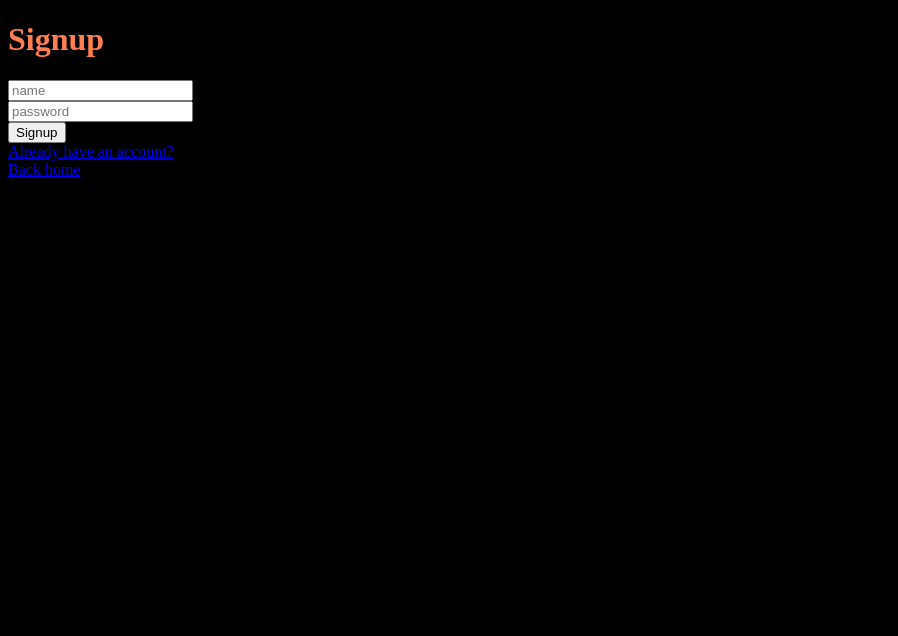
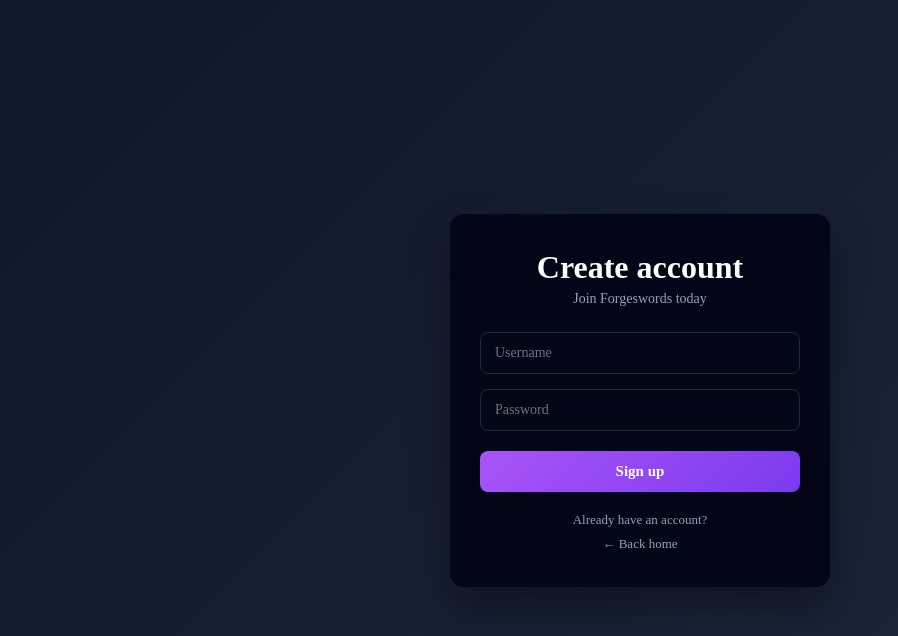
Before and after one commit to enderwaffles/teper, a Vue app in the folder frontend/vue/: page /signup in a window 1280 px wide. Shown: the top 636 px of the page, without its empty margins (0-898 px from the left). Built offline with nearby package versions, Linux system fonts and the light colour scheme.

Commit message:
Да так добавил стили

```diff
--- a/frontend/vue/src/App.vue
+++ b/frontend/vue/src/App.vue
@@ -1,18 +1,39 @@
-
 <template>
-    <RouterView />
+  <RouterView />
 </template>
 
 <script setup>
-
 </script>
 
 <style>
+/* ===== GLOBAL RESET ===== */
+* {
+  margin: 0;
+  padding: 0;
+  box-sizing: border-box;
+}
+
+/* ===== BASE ===== */
 body {
-    background-color: black;
-    color: white;
+  /* font-family: system-ui, -apple-system, BlinkMacSystemFont, "Segoe UI", Roboto, Arial, sans-serif; */
+
+  background: #111; /* темный приятный фон */
+  color: #e2e8f0;      /* мягкий белый */
 }
-h1 {
-    color: coral;
+
+/* Ссылки по умолчанию */
+a {
+  color: #94a3b8;
+  text-decoration: none;
+  transition: 0.2s;
+}
+
+a:hover {
+  color: white;
+}
+
+/* Чтобы inputs/buttons не выглядели по-разному на разных браузерах */
+input, button {
+  font: inherit;
 }
 </style>
--- a/frontend/vue/src/components/Header.vue
+++ b/frontend/vue/src/components/Header.vue
@@ -1,30 +1,148 @@
 <template>
-    <h1>Header</h1>
-    <div v-if="!auth.session">
-        <RouterLink to="/signup">Sign up </RouterLink>
-        <RouterLink to="/login">Login</RouterLink>
-        <br>
-    </div>
-    <div v-if="auth.session">
-        <!-- <RouterLink to="/">Logout</RouterLink> -->
-        <p>{{ auth.user }}</p>
-        <button type="button" v-on:click="logout">Logout</button>
-        <br>
-    </div>
-    <div>
-        <RouterLink to="/">Home </RouterLink>
-        <RouterLink to="/about">About </RouterLink>
-        <RouterLink to="/posts">Posts </RouterLink>
-        <RouterLink v-if="auth.session" to="/create_post">Create post</RouterLink>
-    </div>
+    <header class="header">
+
+        <!-- Лого -->
+        <div class="logo">
+            <h1>Forgeswords</h1>
+        </div>
+
+        <!-- Навигация -->
+        <nav class="nav">
+            <RouterLink class="nav-link" to="/">Home</RouterLink>
+            <RouterLink class="nav-link" to="/about">About</RouterLink>
+            <RouterLink class="nav-link" to="/posts">Posts</RouterLink>
+
+            <RouterLink v-if="auth.session" class="nav-link" to="/create_post">
+                Create post
+            </RouterLink>
+        </nav>
+
+        <!-- Авторизация -->
+        <div class="auth">
+            <template v-if="!auth.session">
+                <RouterLink class="auth-link signup-btn" to="/signup">
+                    Sign up
+                </RouterLink>
+                <RouterLink class="auth-link" to="/login">Login</RouterLink>
+            </template>
+
+            <template v-else>
+                <RouterLink class="auth-link" to="/profile">Profile</RouterLink>
+            </template>
+        </div>
+
+    </header>
 </template>
 
 <script setup>
-import { useAuthStore } from '@/stores/auth';
-const auth = useAuthStore();
+import { useAuthStore } from '@/stores/auth'
 
-function logout() {
-    auth.logout();
+const auth = useAuthStore()
+</script>
+
+<style scoped>
+/* ===== БАЗА ===== */
+
+.header {
+    display: flex;
+    align-items: center;
+    justify-content: space-between;
+
+    padding: 15px 40px;
+    background: #222;
+    color: white;
+
+    position: sticky;
+    top: 0;
+    z-index: 1000;
 }
 
-</script>
+.logo h1 {
+    margin: 0;
+    font-size: 22px;
+    color: coral;
+}
+
+
+/* ===== НАВИГАЦИЯ ===== */
+
+.nav {
+    display: flex;
+    gap: 25px;
+}
+
+.auth {
+    display: flex;
+    gap: 15px;
+    align-items: center;
+}
+
+
+/* ===== ССЫЛКИ ===== */
+
+.nav-link,
+.auth-link {
+    display: inline-flex;
+    align-items: center;
+    justify-content: center;
+
+    color: white;
+    text-decoration: none;
+    font-weight: 500;
+
+    padding: 6px 12px;
+    border-radius: 6px;
+
+    transition: all 0.2s ease;
+}
+
+
+/* Наведение */
+.nav-link:hover,
+.auth-link:hover {
+    transform: scale(1.08);
+    /* color: #38bdf8; */
+    /* background: rgba(56, 189, 248, 0.15); */
+}
+
+
+/* Нажатие */
+/* .nav-link:active,
+.auth-link:active {
+  color: #0ea5e9;
+  background: rgba(14, 165, 233, 0.2);
+} */
+
+
+/* Активная страница */
+.nav-link.router-link-active,
+.auth-link.router-link-active {
+    color: coral;
+    background: rgba(255, 127, 80, 0.200);
+}
+
+/* Фиолетовая кнопка Sign up */
+.signup-btn {
+    background: linear-gradient(135deg, coral, purple);
+    color: white;
+
+    padding: 7px 16px;
+    border-radius: 0px;
+
+    font-weight: 600;
+}
+
+/* Hover */
+.signup-btn:hover {
+    background: linear-gradient(135deg, coral, purple);
+    transform: scale(1.1);
+    color: white;
+}
+
+/* Нажатие */
+.signup-btn:active {
+    background: linear-gradient(135deg, #7c3aed, #5b21b6);
+    transform: scale(1.05);
+}
+
+</style>
--- a/frontend/vue/src/pages/auth/Login.vue
+++ b/frontend/vue/src/pages/auth/Login.vue
@@ -1,32 +1,204 @@
 <template>
-<h1>Login</h1>
-<input type="text" v-model="name" placeholder="name"> <br>
-<input type="text" v-model="password" placeholder="password"> <br>
-<button type="button" v-on:click="login()">Login</button> <br>
-<RouterLink to="/signup">Don't you have an account?</RouterLink> <br>
-<RouterLink to="/">Back home</RouterLink>
+  <div class="page">
 
+    <div class="card">
+
+      <h1>Welcome back</h1>
+      <p class="subtitle">Login to your account</p>
+
+      <div class="form">
+
+        <input
+          type="text"
+          v-model="name"
+          placeholder="Username"
+        />
+
+        <input
+          type="password"
+          v-model="password"
+          placeholder="Password"
+        />
+
+        <button @click="login">
+          Login
+        </button>
+
+      </div>
+
+      <div class="links">
+        <RouterLink to="/signup">
+          Don’t have an account?
+        </RouterLink>
+
+        <RouterLink to="/">
+          ← Back home
+        </RouterLink>
+      </div>
+
+    </div>
+
+  </div>
 </template>
 
 <script setup>
-import { ref } from 'vue';
-import { useAuthStore } from '@/stores/auth';
-import { useRouter } from 'vue-router';
-import api from '@/api/api';
+import { ref } from 'vue'
+import { useAuthStore } from '@/stores/auth'
+import { useRouter } from 'vue-router'
+import api from '@/api/api'
 
-const auth = useAuthStore();
-const router = useRouter();
+const auth = useAuthStore()
+const router = useRouter()
 
-const name = ref("");
-const password = ref("");
+const name = ref('')
+const password = ref('')
 
 async function login() {
-    const res = await api.post("/login", {
-        name: name.value,
-        password: password.value
+  if (!name.value || !password.value) {
+    alert('Fill all fields')
+    return
+  }
+
+  try {
+    const res = await api.post('/login', {
+      name: name.value,
+      password: password.value
     })
-    console.log(res.data)
-    auth.login({id: res.data.user.id, name: res.data.user.name});
-    router.push("/")
+
+    auth.login({
+      id: res.data.user.id,
+      name: res.data.user.name
+    })
+
+    router.push('/')
+  } catch (err) {
+    alert('Login failed')
+  }
 }
 </script>
+
+<style scoped>
+/* ===== ФОН ===== */
+
+.page {
+  min-height: 100vh;
+  background: linear-gradient(135deg, #0f172a, #1e293b);
+
+  display: flex;
+  align-items: center;
+  justify-content: center;
+}
+
+
+/* ===== КАРТОЧКА ===== */
+
+.card {
+  background: #020617;
+  color: white;
+
+  width: 100%;
+  max-width: 380px;
+
+  padding: 35px 30px;
+  border-radius: 14px;
+
+  box-shadow: 0 20px 40px rgba(0, 0, 0, 0.4);
+}
+
+
+/* ===== ЗАГОЛОВКИ ===== */
+
+h1 {
+  text-align: center;
+  margin-bottom: 5px;
+}
+
+.subtitle {
+  text-align: center;
+  color: #94a3b8;
+  font-size: 14px;
+  margin-bottom: 25px;
+}
+
+
+/* ===== ФОРМА ===== */
+
+.form {
+  display: flex;
+  flex-direction: column;
+  gap: 15px;
+}
+
+input {
+  background: #020617;
+  border: 1px solid #1e293b;
+
+  padding: 12px 14px;
+  border-radius: 8px;
+
+  color: white;
+  font-size: 14px;
+
+  outline: none;
+  transition: 0.2s;
+}
+
+input:focus {
+  border-color: #38bdf8;
+  box-shadow: 0 0 0 1px #38bdf8;
+}
+
+
+/* ===== КНОПКА ===== */
+
+button {
+  margin-top: 5px;
+
+  background: linear-gradient(135deg, #a855f7, #7c3aed);
+  border: none;
+  color: white;
+
+  padding: 12px;
+  border-radius: 8px;
+
+  font-size: 15px;
+  font-weight: 600;
+
+  cursor: pointer;
+  transition: 0.2s;
+}
+
+button:hover {
+  transform: scale(1.03);
+  opacity: 0.9;
+}
+
+button:active {
+  transform: scale(0.98);
+}
+
+
+/* ===== ССЫЛКИ ===== */
+
+.links {
+  margin-top: 20px;
+
+  display: flex;
+  flex-direction: column;
+  gap: 8px;
+
+  text-align: center;
+}
+
+.links a {
+  color: #94a3b8;
+  text-decoration: none;
+  font-size: 13px;
+
+  transition: 0.2s;
+}
+
+.links a:hover {
+  color: white;
+}
+</style>
--- a/frontend/vue/src/pages/auth/Signup.vue
+++ b/frontend/vue/src/pages/auth/Signup.vue
@@ -1,32 +1,197 @@
 <template>
-<h1>Signup</h1>
-<input type="text" v-model="name" placeholder="name"> <br>
-<input type="text" v-model="password" placeholder="password"> <br>
-<button type="button" v-on:click="signup()">Signup</button> <br>
-<RouterLink to="/login">Already have an account?</RouterLink> <br>
-<RouterLink to="/">Back home</RouterLink>
+  <div class="page">
 
+    <div class="card">
+
+      <h1>Create account</h1>
+      <p class="subtitle">Join Forgeswords today</p>
+
+      <div class="form">
+
+        <input
+          type="text"
+          v-model="name"
+          placeholder="Username"
+        />
+
+        <input
+          type="password"
+          v-model="password"
+          placeholder="Password"
+        />
+
+        <button @click="signup">
+          Sign up
+        </button>
+
+      </div>
+
+      <div class="links">
+        <RouterLink to="/login">
+          Already have an account?
+        </RouterLink>
+
+        <RouterLink to="/">
+          ← Back home
+        </RouterLink>
+      </div>
+
+    </div>
+
+  </div>
 </template>
 
 <script setup>
-import { ref } from 'vue';
-import { useAuthStore } from '@/stores/auth';
-import { useRouter } from 'vue-router';
-import api from '@/api/api';
+import { ref } from 'vue'
+import { useRouter } from 'vue-router'
+import api from '@/api/api'
 
-const auth = useAuthStore();
-const router = useRouter();
+const router = useRouter()
 
-const name = ref("");
-const password = ref("");
+const name = ref('')
+const password = ref('')
 
 async function signup() {
-    const res = await api.post("/signup", {
-        name: name.value,
-        password: password.value
+  if (!name.value || !password.value) {
+    alert('Fill all fields')
+    return
+  }
+
+  try {
+    await api.post('/signup', {
+      name: name.value,
+      password: password.value
     })
-    console.log(res.data)
-    // auth.login(res.data);
-    router.push("/login")
+
+    router.push('/login')
+  } catch (err) {
+    alert('Signup failed')
+  }
 }
 </script>
+
+<style scoped>
+/* ===== ФОН ===== */
+
+.page {
+  min-height: 100vh;
+  background: linear-gradient(135deg, #0f172a, #1e293b);
+
+  display: flex;
+  align-items: center;
+  justify-content: center;
+}
+
+
+/* ===== КАРТОЧКА ===== */
+
+.card {
+  background: #020617;
+  color: white;
+
+  width: 100%;
+  max-width: 380px;
+
+  padding: 35px 30px;
+  border-radius: 14px;
+
+  box-shadow: 0 20px 40px rgba(0, 0, 0, 0.4);
+}
+
+
+/* ===== ЗАГОЛОВКИ ===== */
+
+h1 {
+  text-align: center;
+  margin-bottom: 5px;
+}
+
+.subtitle {
+  text-align: center;
+  color: #94a3b8;
+  font-size: 14px;
+  margin-bottom: 25px;
+}
+
+
+/* ===== ФОРМА ===== */
+
+.form {
+  display: flex;
+  flex-direction: column;
+  gap: 15px;
+}
+
+input {
+  background: #020617;
+  border: 1px solid #1e293b;
+
+  padding: 12px 14px;
+  border-radius: 8px;
+
+  color: white;
+  font-size: 14px;
+
+  outline: none;
+  transition: 0.2s;
+}
+
+input:focus {
+  border-color: #38bdf8;
+  box-shadow: 0 0 0 1px #38bdf8;
+}
+
+
+/* ===== КНОПКА ===== */
+
+button {
+  margin-top: 5px;
+
+  background: linear-gradient(135deg, #a855f7, #7c3aed);
+  border: none;
+  color: white;
+
+  padding: 12px;
+  border-radius: 8px;
+
+  font-size: 15px;
+  font-weight: 600;
+
+  cursor: pointer;
+  transition: 0.2s;
+}
+
+button:hover {
+  transform: scale(1.03);
+  opacity: 0.9;
+}
+
+button:active {
+  transform: scale(0.98);
+}
+
+
+/* ===== ССЫЛКИ ===== */
+
+.links {
+  margin-top: 20px;
+
+  display: flex;
+  flex-direction: column;
+  gap: 8px;
+
+  text-align: center;
+}
+
+.links a {
+  color: #94a3b8;
+  text-decoration: none;
+  font-size: 13px;
+
+  transition: 0.2s;
+}
+
+.links a:hover {
+  color: white;
+}
+</style>
```
Also changed, not shown: frontend/vue/src/pages/auth/Profile.vue (added, +20 -0 lines), frontend/vue/src/router/index.js (+15 -1 lines), frontend/vue/src/stores/auth.js (+23 -13 lines).
